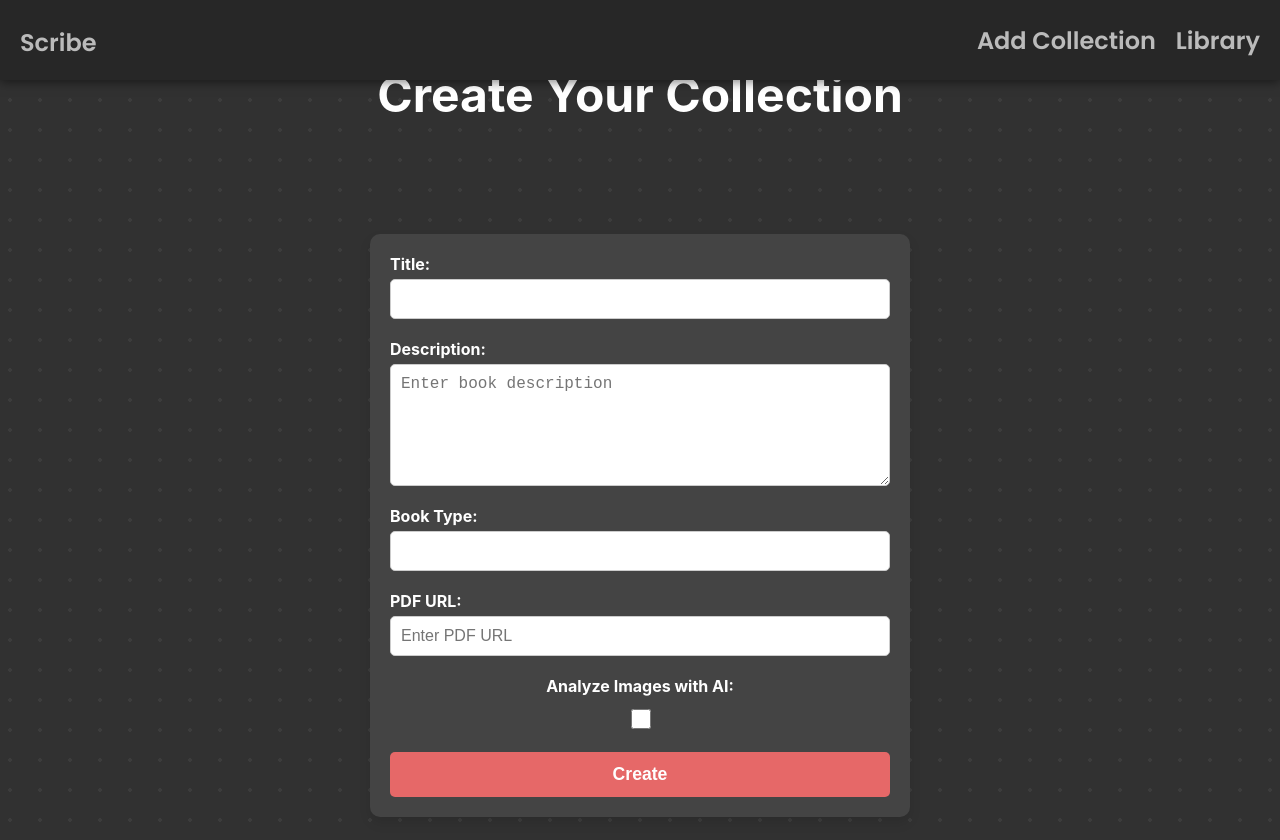
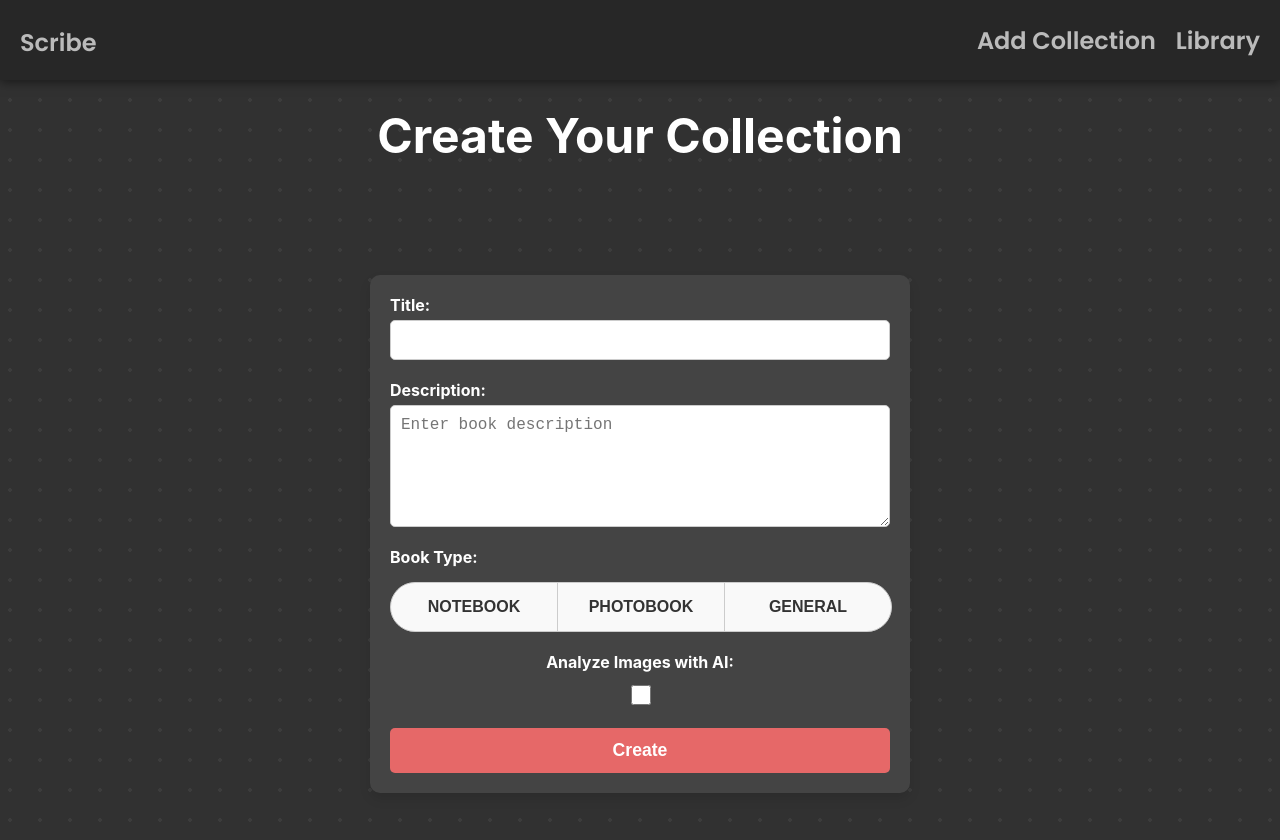
Before and after one commit to ayushp0728/Scribe, a React (Create React App) app in the folder frontend/: page /add-book in a window 1280 px wide. Built offline with nearby package versions, Linux system fonts and the light colour scheme.

Commit message:
all frontend changes

```diff
--- a/frontend/package.json
+++ b/frontend/package.json
@@ -3,6 +3,7 @@
   "version": "0.1.0",
   "private": true,
   "dependencies": {
+    "@fortawesome/fontawesome-free": "^6.7.2",
     "axios": "^1.7.9",
     "cra-template": "1.2.0",
     "firebase": "^11.2.0",
--- a/frontend/src/App.js
+++ b/frontend/src/App.js
@@ -5,7 +5,7 @@ import AddBookPage from './components/AddBook';
 import BookSettingsPage from './components/BookSettings';
 import Header from './components/Header';
 import Library from './components/Library';
-
+import '@fortawesome/fontawesome-free/css/all.min.css';
 
 
 function App() {
--- a/frontend/src/components/AddBook.css
+++ b/frontend/src/components/AddBook.css
@@ -80,7 +80,7 @@
 }
 
 .submit-button:hover {
-    background-color: #45a049;
+    background-color: #a04545;
 }
 
 /* Right-side content */
@@ -148,3 +148,48 @@
       transform: rotateY(-180deg);
     }
   }
+  .book-type-group {
+    display: flex;
+    flex-direction: column;
+    gap: 15px;
+  }
+
+  .book-type-buttons {
+    display: flex;
+    width: 100%;
+    border: 1px solid #ccc;
+    border-radius: 30px;
+    overflow: hidden;
+    background-color: #f9f9f9; /* Light background for the button group */
+  }
+
+  .book-type-buttons button {
+    flex: 1; /* Buttons fill equal space */
+    padding: 15px;
+    border: none;
+    background-color: transparent;
+    color: #333;
+    font-size: 16px;
+    font-weight: bold;
+    text-transform: uppercase;
+    cursor: pointer;
+    transition: all 0.3s ease;
+    border-right: 1px solid #ccc;
+  }
+
+  .book-type-buttons button:last-child {
+    border-right: none; /* Remove right border for the last button */
+  }
+
+  .book-type-buttons button:hover {
+    background-color: #e0e0e0; /* Light hover effect */
+  }
+
+  .book-type-buttons button.active {
+    background-color: #e66868;
+    color: white;
+  }
+
+  .book-type-buttons button:focus {
+    outline: none;
+  }
--- a/frontend/src/components/AddBook.js
+++ b/frontend/src/components/AddBook.js
@@ -7,7 +7,6 @@ function AddBookPage() {
   const [title, setTitle] = useState('');
   const [description, setDescription] = useState('');
   const [bookType, setBookType] = useState('');
-  const [pdfUrl, setPdfUrl] = useState('');
   const [analyzeAI, setAnalyzeAI] = useState(false);
   const [loading, setLoading] = useState(true); // Start with loading as true
   const navigate = useNavigate();
@@ -22,7 +21,7 @@ function AddBookPage() {
   const handleSubmit = async (e) => {
     e.preventDefault();
 
-    if (!title || !description || !bookType || !pdfUrl) {
+    if (!title || !description || !bookType) {
       alert("Please fill out all fields!");
       return;
     }
@@ -36,7 +35,6 @@ function AddBookPage() {
           name: title,
           description,
           book_type: bookType,
-          bucket_link: pdfUrl,
           analyzeAI,
         });
 
@@ -53,7 +51,7 @@ function AddBookPage() {
 
   return (
     <div className="add-book-container">
-      <h1>Create Your Collection</h1>
+      <h3>Create Your Collection</h3>
 
       {/* Show loader while the form is being processed */}
       {loading ? (
@@ -90,29 +88,32 @@ function AddBookPage() {
             />
           </div>
 
-          {/* Book Type Input */}
-          <div className="input-group">
-            <label htmlFor="bookType">Book Type:</label>
-            <input
-              type="text"
-              id="bookType"
-              value={bookType}
-              onChange={(e) => setBookType(e.target.value)}
-              required
-            />
-          </div>
-
-          {/* PDF URL Input */}
-          <div className="input-group">
-            <label htmlFor="pdfUrl">PDF URL:</label>
-            <input
-              type="url"
-              id="pdfUrl"
-              value={pdfUrl}
-              onChange={(e) => setPdfUrl(e.target.value)}
-              required
-              placeholder="Enter PDF URL"
-            />
+          {/* Book Type Buttons */}
+          <div className="input-group book-type-group">
+            <label>Book Type:</label>
+            <div className="book-type-buttons">
+              <button
+                type="button"
+                className={bookType === 'notebook' ? 'active' : ''}
+                onClick={() => setBookType('notebook')}
+              >
+                Notebook
+              </button>
+              <button
+                type="button"
+                className={bookType === 'photobook' ? 'active' : ''}
+                onClick={() => setBookType('photobook')}
+              >
+                Photobook
+              </button>
+              <button
+                type="button"
+                className={bookType === 'general' ? 'active' : ''}
+                onClick={() => setBookType('general')}
+              >
+                General
+              </button>
+            </div>
           </div>
 
           {/* Checkbox for analyzing images with AI */}
--- a/frontend/src/components/Header.css
+++ b/frontend/src/components/Header.css
@@ -41,5 +41,5 @@
   }
 
   .nav-link:hover {
-    color: #03dac5;
+    color: #d27e7e;
   }
--- a/frontend/src/components/HomePage.css
+++ b/frontend/src/components/HomePage.css
@@ -11,17 +11,17 @@
     background-size: 30px 30px;
     background-position: -5px -5px;
     color: white;
-    padding: 20px;
+    padding: 10px;
   }
 
   .left-container {
     flex: 1;
     display: flex;
     justify-content: center;
-    align-items: center;
+    flex-direction: column;
     font-family: 'Poppins', sans-serif; /* Use Poppins as the font */
     font-weight: bold; /* Make the text bold */
-    scale: 4;
+
   }
 
   .right-container {
@@ -34,9 +34,13 @@
   }
 
   h1 {
-    font-size: 10rem;
+    font-size: 12rem;
     font-weight: bold;
-    margin-bottom: 20px;
+    transform: translateY(40px);
+  }
+  h2 {
+    transform:translateY(-120px);
+    font-size: 3rem;
   }
 
   p {
--- a/frontend/src/components/HomePage.js
+++ b/frontend/src/components/HomePage.js
@@ -18,6 +18,7 @@ function HomePage() {
       {/* Left side: Big Heading */}
       <div className="left-container">
         <h1>Scribe.</h1>
+        <h2>Bring your past to the Digital Age.</h2>
       </div>
 
       {/* Right side: Instructions */}
--- a/frontend/src/components/Library.css
+++ b/frontend/src/components/Library.css
@@ -12,7 +12,7 @@
     padding: 20px;
 }
 
-h1 {
+h3 {
     font-size: 3rem;
     margin-bottom: 100px;
     position: sticky; /* Make the title sticky */
@@ -52,9 +52,13 @@ h1 {
     margin: 5px 0;
 }
 
+.book-card .book-icon {
+    margin-left: auto; /* Push the icon to the right */
+    font-size: 24px; /* Adjust the size of the icon */
+  }
 .book-card a {
     display: inline-block;
-    color: #007BFF;
+    color: #d27e7e;
     text-decoration: none;
     margin-top: 10px;
 }
@@ -123,3 +127,31 @@ h1 {
     transform: rotateY(-180deg);
 }
 }
+
+.add-book-button {
+position: fixed;
+bottom: 20px;
+right: 20px;
+background-color: #d27e7e;
+color: white;
+border: none;
+border-radius: 50%;
+width: 60px;
+height: 60px;
+font-size: 36px;
+font-weight: bold;
+display: flex;
+align-items: center;
+justify-content: center;
+cursor: pointer;
+box-shadow: 0px 4px 12px rgba(0, 0, 0, 0.1);
+transition: background-color 0.3s ease;
+}
+
+.add-book-button:hover {
+background-color: #b30000; /* Darker shade on hover */
+}
+
+.add-book-button:focus {
+outline: none;
+}
--- a/frontend/src/components/Library.js
+++ b/frontend/src/components/Library.js
@@ -1,18 +1,19 @@
 import React, { useEffect, useState } from "react";
 import { db } from "../firebase";
 import { collection, getDocs } from "firebase/firestore";
+import { useNavigate } from "react-router-dom";
 import "./Library.css"; // Assuming your custom styles are here
 
 const Library = () => {
   const [books, setBooks] = useState([]);
   const [loading, setLoading] = useState(true); // Track loading state
+  const navigate = useNavigate(); // Initialize navigate function
 
   useEffect(() => {
-    // Simulate a delay of 3 seconds for the loader animation
     const timer = setTimeout(async () => {
       try {
         const querySnapshot = await getDocs(collection(db, "books"));
-        const booksList = querySnapshot.docs.map(doc => ({
+        const booksList = querySnapshot.docs.map((doc) => ({
           id: doc.id,
           ...doc.data(),
         }));
@@ -22,15 +23,34 @@ const Library = () => {
         console.error("Error fetching books: ", error);
         setLoading(false); // Even if there's an error, stop loading
       }
-    }, 2000); // Delay for 3 seconds (3000 ms)
+    }, 2000); // Delay for 2 seconds (2000 ms)
 
-    // Clean up the timer when the component unmounts
     return () => clearTimeout(timer);
   }, []);
 
+  const handleAddBook = () => {
+    navigate("/add-book"); // Navigate to AddBookPage
+  };
+
+  // Function to render the icon based on book type
+  const renderIcon = (bookType) => {
+    switch (bookType) {
+      case "notebook":
+        return <i className="fas fa-book-open"></i>; // Font Awesome "book-open" icon for fiction
+      case "test":
+        return <i className="fas fa-book-reader"></i>; // Font Awesome "book-reader" icon for non-fiction
+      case "photobook":
+        return <i className="fa-solid fa-camera-retro"></i>
+      case "test2":
+        return <i className="fa-regular fa-bookmark"></i>; // Font Awesome "history" icon for history
+      default:
+        return <i className="fas fa-question-circle"></i>; // Default "question-circle" icon for unknown types
+    }
+  };
+
   return (
     <div className="library-container">
-      <h1>Welcome to your Library</h1>
+      <h3>Welcome to your Library</h3>
 
       {/* Show loader while fetching data */}
       {loading ? (
@@ -45,11 +65,12 @@ const Library = () => {
         <div className="book-grid">
           {books.map((book) => (
             <div key={book.id} className="book-card">
-              <h2>{book.name}</h2>
+              <div className="book-icon">{renderIcon(book.book_type)}</div>
+              <h4>{book.name}</h4>
               <p><strong>Type:</strong> {book.book_type}</p>
               <p>{book.description}</p>
               <a href={book.bucket_link} target="_blank" rel="noopener noreferrer">
-                View PDF
+                <i className="fas fa-file-pdf"></i> View PDF {/* Font Awesome PDF icon */}
               </a>
             </div>
           ))}
@@ -57,6 +78,11 @@ const Library = () => {
       ) : (
         <p>No books available.</p>
       )}
+
+      {/* Add Book Button with Font Awesome Icon */}
+      <button className="add-book-button" onClick={handleAddBook}>
+        <i className="fas fa-plus-circle"></i>
+      </button>
     </div>
   );
 };
```
Also changed, not shown: 1 other file (tests, documents, lock files or other folders). Lines whose indentation alone changed are shown as unchanged.
